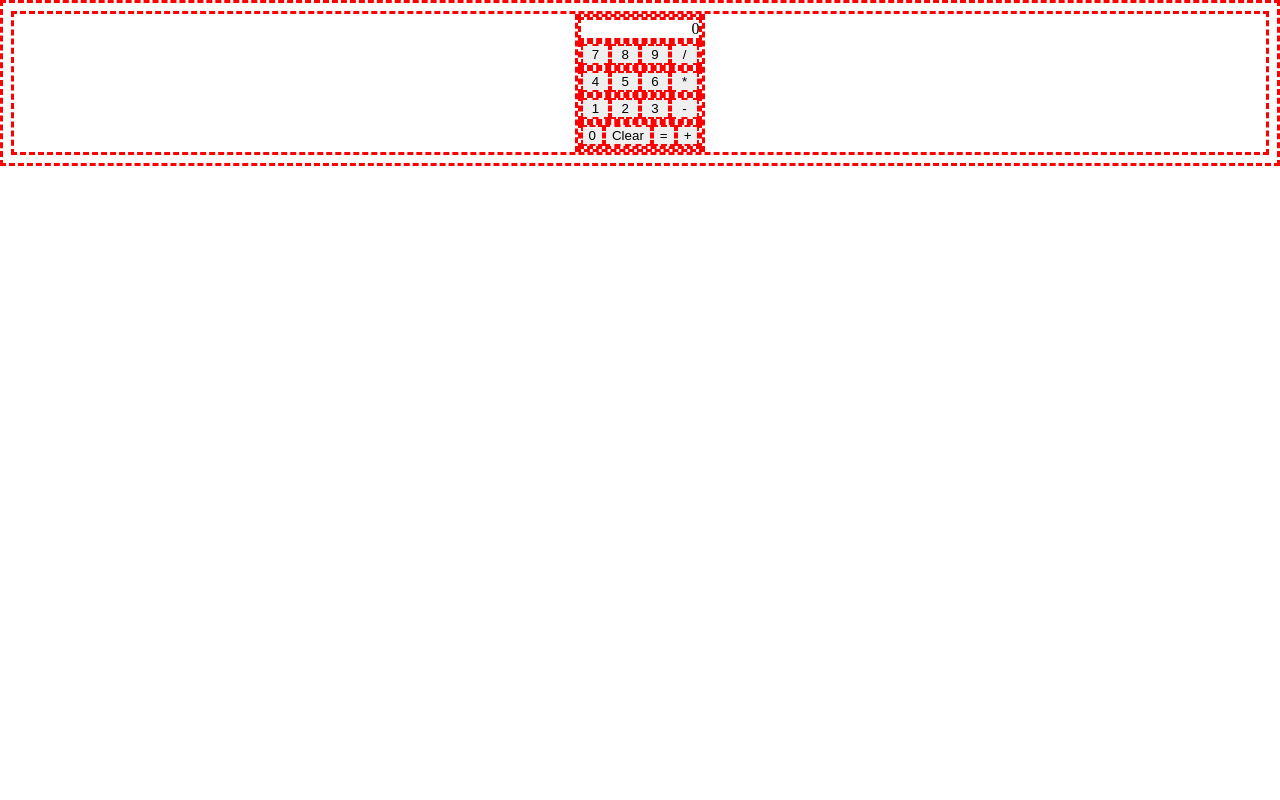
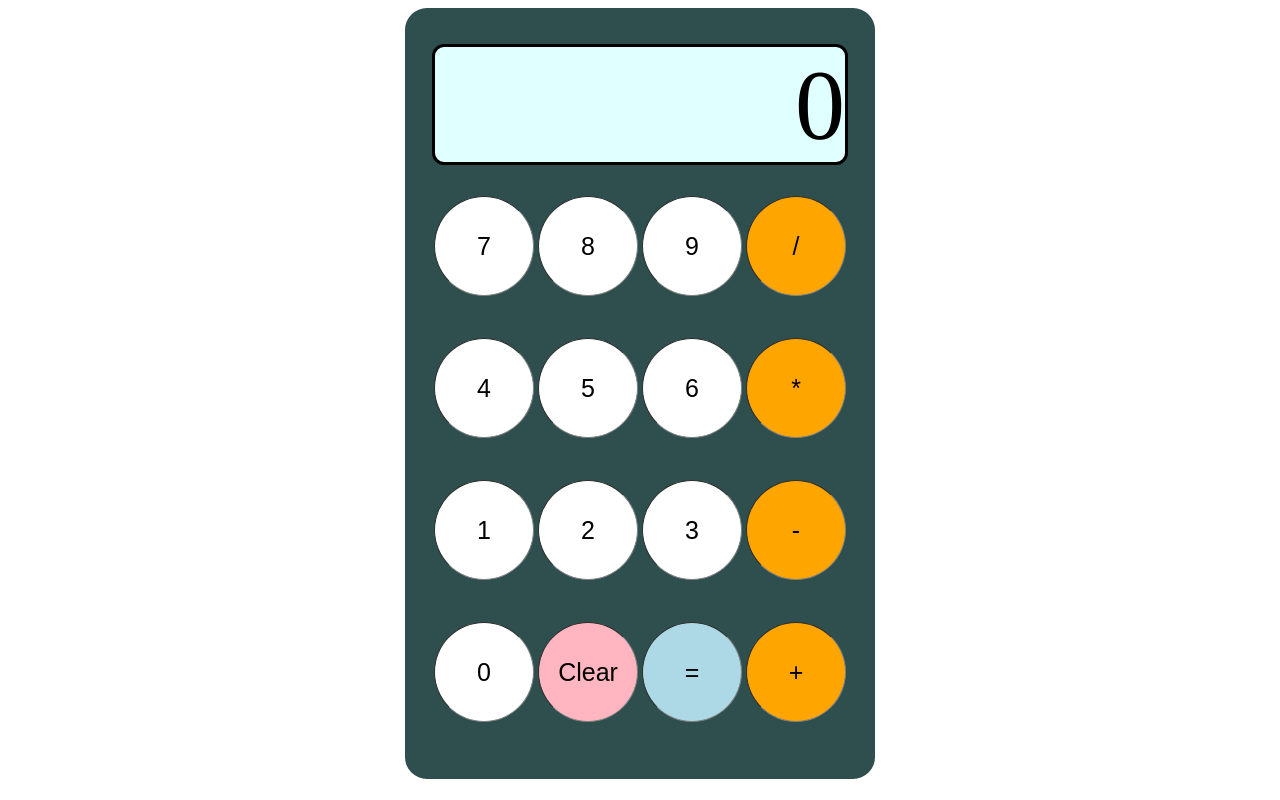
Before and after one commit to gusep102/calculator, a plain HTML site: page index.html in a window 1280 px wide. Drawn offline with Linux system fonts and the light colour scheme.

Commit message:
Add styling to CSS and added messages when error is faced

```diff
--- a/index.html
+++ b/index.html
@@ -11,30 +11,30 @@
     <div class="calculator flex-item container">
         <div class="display flex-item"> 0</div>
         <div class="container flex-item button-row">
-            <button class="flex-item">7</button>
-            <button class="flex-item">8</button>
-            <button class="flex-item">9</button>
+            <button class="flex-item number">7</button>
+            <button class="flex-item number">8</button>
+            <button class="flex-item number">9</button>
             <button class="flex-item">/</button>
         </div>
 
         <div class="container flex-item button-row">
-            <button class="flex-item">4</button>
-            <button class="flex-item">5</button>
-            <button class="flex-item">6</button>
+            <button class="flex-item number">4</button>
+            <button class="flex-item number">5</button>
+            <button class="flex-item number">6</button>
             <button class="flex-item">*</button>
         </div>
 
         <div class="container flex-item button-row">
-            <button class="flex-item">1</button>
-            <button class="flex-item">2</button>
-            <button class="flex-item">3</button>
+            <button class="flex-item number">1</button>
+            <button class="flex-item number">2</button>
+            <button class="flex-item number">3</button>
             <button class="flex-item">-</button>
         </div>
 
         <div class="container flex-item button-row">
-            <button class="flex-item">0</button>
-            <button class="flex-item">Clear</button>
-            <button class="flex-item">=</button>
+            <button class="flex-item number">0</button>
+            <button class="flex-item clear">Clear</button>
+            <button class="flex-item equals">=</button>
             <button class="flex-item">+</button>
         </div>
     </div>
--- a/script.js
+++ b/script.js
@@ -17,13 +17,13 @@ function divide(a, b) {
 
 function operate(num1, num2, ope) {
     if (ope == '+') {
-        return add(num1,num2);
+        return add(num1,num2).toFixed(3);
     } else if (ope == '-') {
-        return subtract(num1,num2);
+        return subtract(num1,num2).toFixed(3);
     } else if (ope == '*') {
-        return multiply(num1,num2);
+        return multiply(num1,num2).toFixed(3);
     } else if (ope == '/') {
-        return divide(num1,num2);
+        return divide(num1,num2).toFixed(3);
     } else {
         return 'ERROR';
     }
@@ -83,12 +83,13 @@ buttons.forEach((button) => {
         }
        }else if (button.textContent == '=') {
             console.log(`${num1} ${ope} ${num2} =`);
-            displayValue = operate(Number.parseInt(num1), Number.parseInt(num2), ope);
+            displayValue = operate(Number.parseFloat(num1), Number.parseFloat(num2), ope);
 
             if (displayValue == Infinity) {
-                displayValue = ';3c';
-                alert(`its the end of the world as we know it`);
+                displayValue = '🗿🗿🗿';
+                alert(`🗿🗿🗿`);
             }
+
             updateDisplay(displayValue);
 
             num1 = displayValue;
--- a/styles.css
+++ b/styles.css
@@ -1,7 +1,8 @@
-* {
-    border-style: dashed;
-    border-color: red;
-}
+/* * {
+    border-style: solid;
+    border-color: gray;
+    border-width: 1px;
+} */
 
 .container {
     display: flex;
@@ -19,6 +20,11 @@ body.container{
 
 .calculator {
     flex-direction: column;
+
+    background-color: darkslategrey;
+    padding: 36px 27px;
+    border-radius: 22px;
+
 }
 
 .button-row {
@@ -27,8 +33,40 @@ body.container{
 
 .display {
     text-align: end;
+    font-size: 100px;
+    color: black;
+    background-color: lightcyan;
+    border-radius: 12px;
+    border-color: black;
+    border-style: solid;
+
+    margin-bottom: 10px;
 }
 
 button{
     flex: 1 1 auto;
+    width: 100px;
+    height: 100px;
+    background-color: orange;
+    border-radius: 101px;
+
+    border-style:inset;
+    border-color: gray;
+    border-width: 1px;
+
+    font-size: 25px;
+
+    margin: 21px 2px;
 }
+
+.number {
+    background-color: white;
+}
+
+.equals {
+    background-color: lightblue;
+}
+
+.clear {
+    background-color: lightpink;
+}
```
Also changed, not shown: Koseki_Bijou_Portrait.webp (added).
